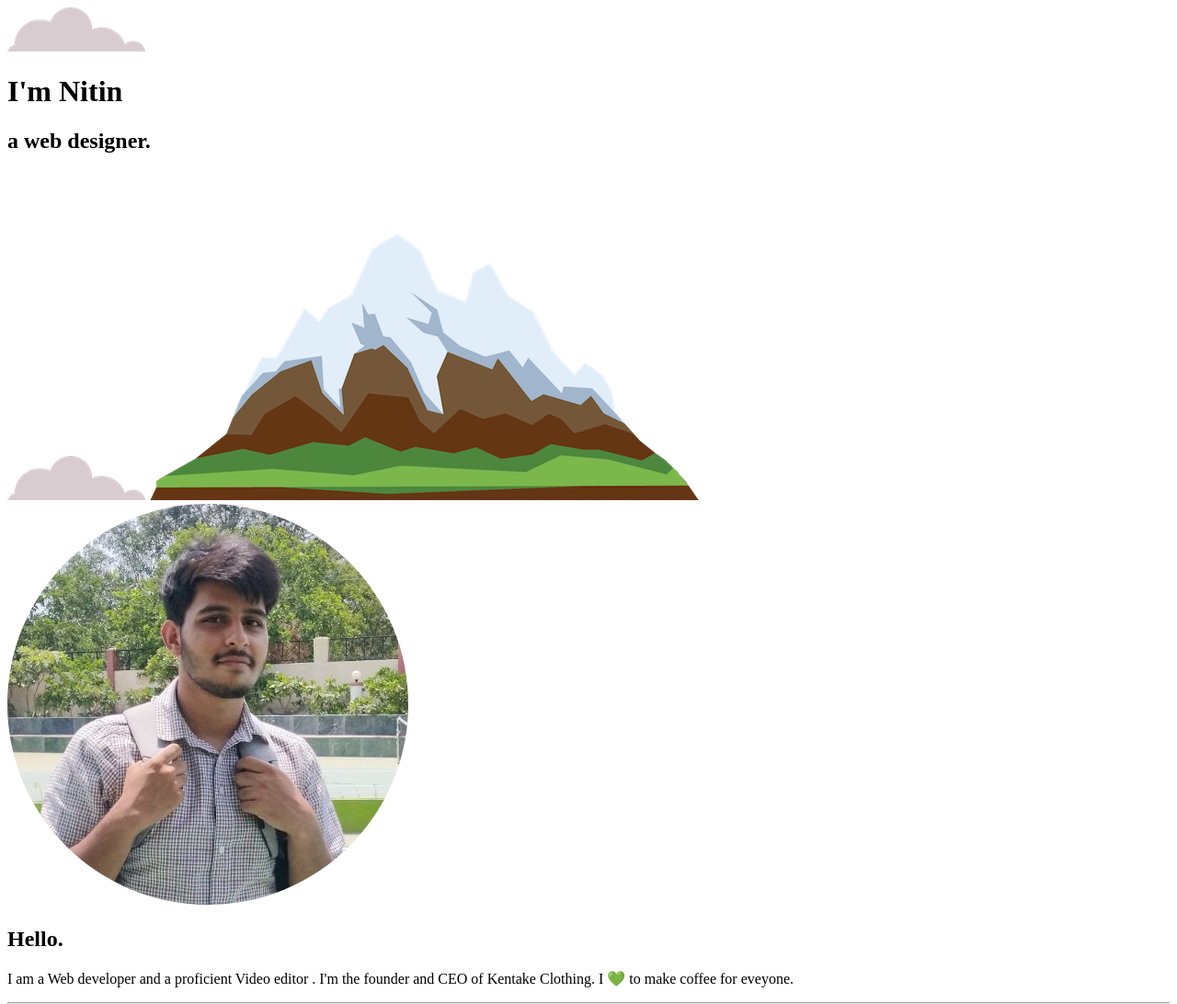
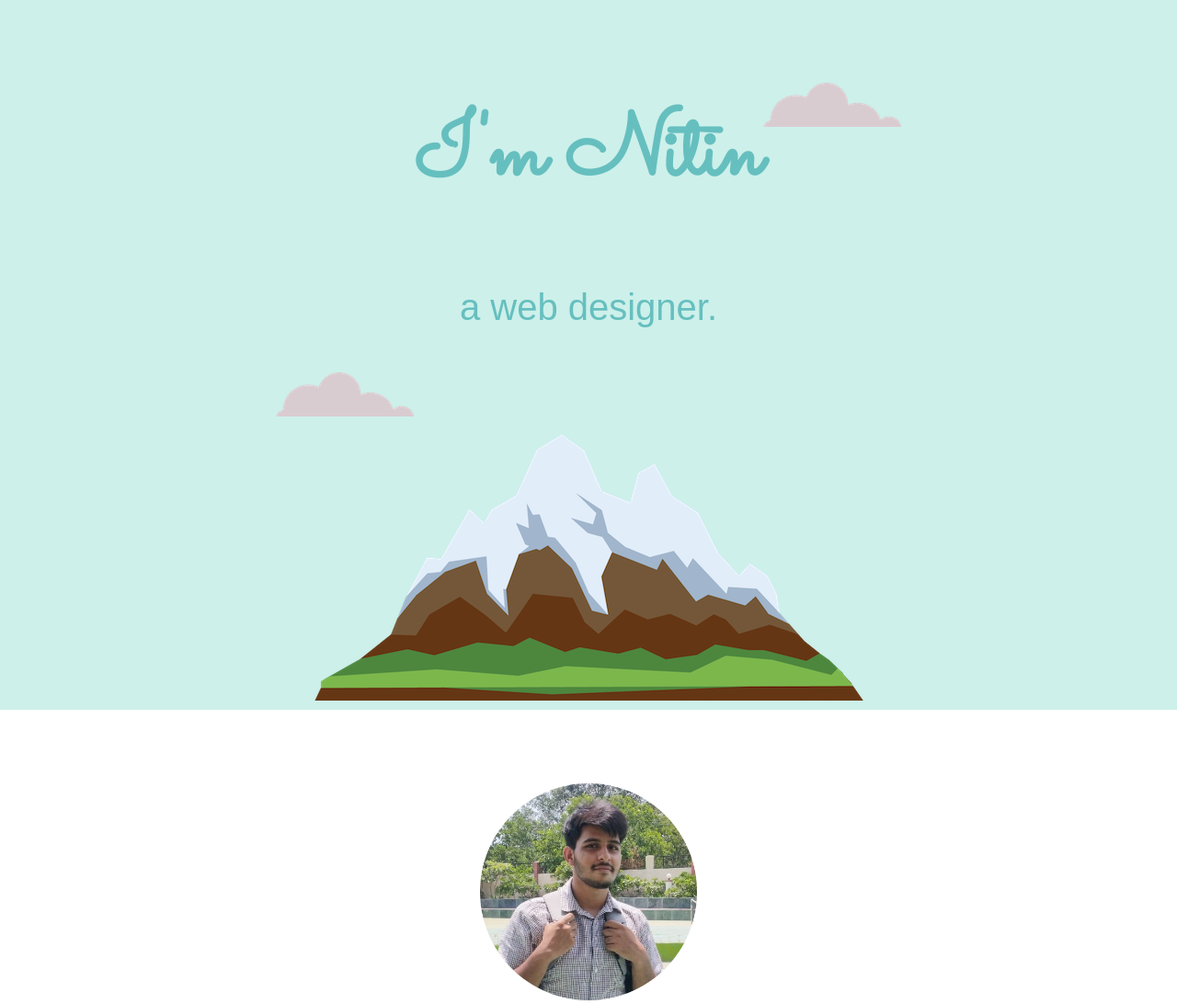
Before and after one commit to kentake02/PersonalWeb, a plain HTML site: page index.html in a window 1280 px wide. Shown: the top 1092 px of the page at 92% size. Drawn offline with Linux system fonts and the light colour scheme; files that its build step writes are made by us from their sources; the site is published under a folder, as on GitHub Pages, so addresses that start at the root find nothing; a web font is replaced by a local one.

Commit message:
Update index.html

```diff
--- a/index.html
+++ b/index.html
@@ -4,7 +4,7 @@
 <head>
   <meta charset="utf-8">
   <title>Nitin's Personal Website</title>
-  <link rel="stylesheet" href="/kentake02/css/styles.css">
+  <link rel="stylesheet" type="text/css" href="styles.css">
   <link rel="icon" href="images\favicon-32x32.png">
   <link rel="preconnect" href="https://fonts.googleapis.com">
   <link rel="preconnect" href="https://fonts.gstatic.com" crossorigin>
```
